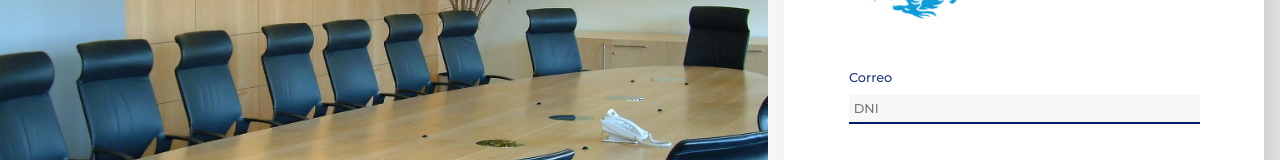
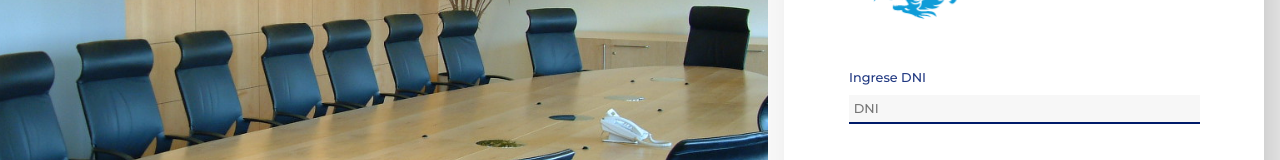
Before and after one commit to juancotrado/quisvar_proyect_ft, a React (Vite) app: page /#/login in a window 1280 px wide. Shown: the part 297-457 px from the top of the page. Built offline with nearby package versions, Linux system fonts and the light colour scheme.

Commit message:
Fixed: input name

```diff
--- a/src/pages/login/Login.tsx
+++ b/src/pages/login/Login.tsx
@@ -20,10 +20,13 @@ const Login = () => {
   } = useForm<UserForm>();
 
   const sendForm: SubmitHandler<UserForm> = data => {
-    axiosInstance.post('/auth/login', data).then(res => {
-      localStorage.setItem('token', res.data.token);
-      navigate('/home');
-    });
+    axiosInstance
+      .post('/auth/login', data)
+      .then(res => {
+        localStorage.setItem('token', res.data.token);
+        navigate('/home');
+      })
+      .catch(err => console.log(err));
   };
 
   useEffect(() => {
@@ -46,7 +49,7 @@ const Login = () => {
           <img src="/img/dhyrium_logo.png" alt="" />
           <div className="form-group">
             <InputText
-              label="Correo"
+              label="Ingrese DNI"
               placeholder="DNI"
               {...register('dni', {
                 required: true,
```
